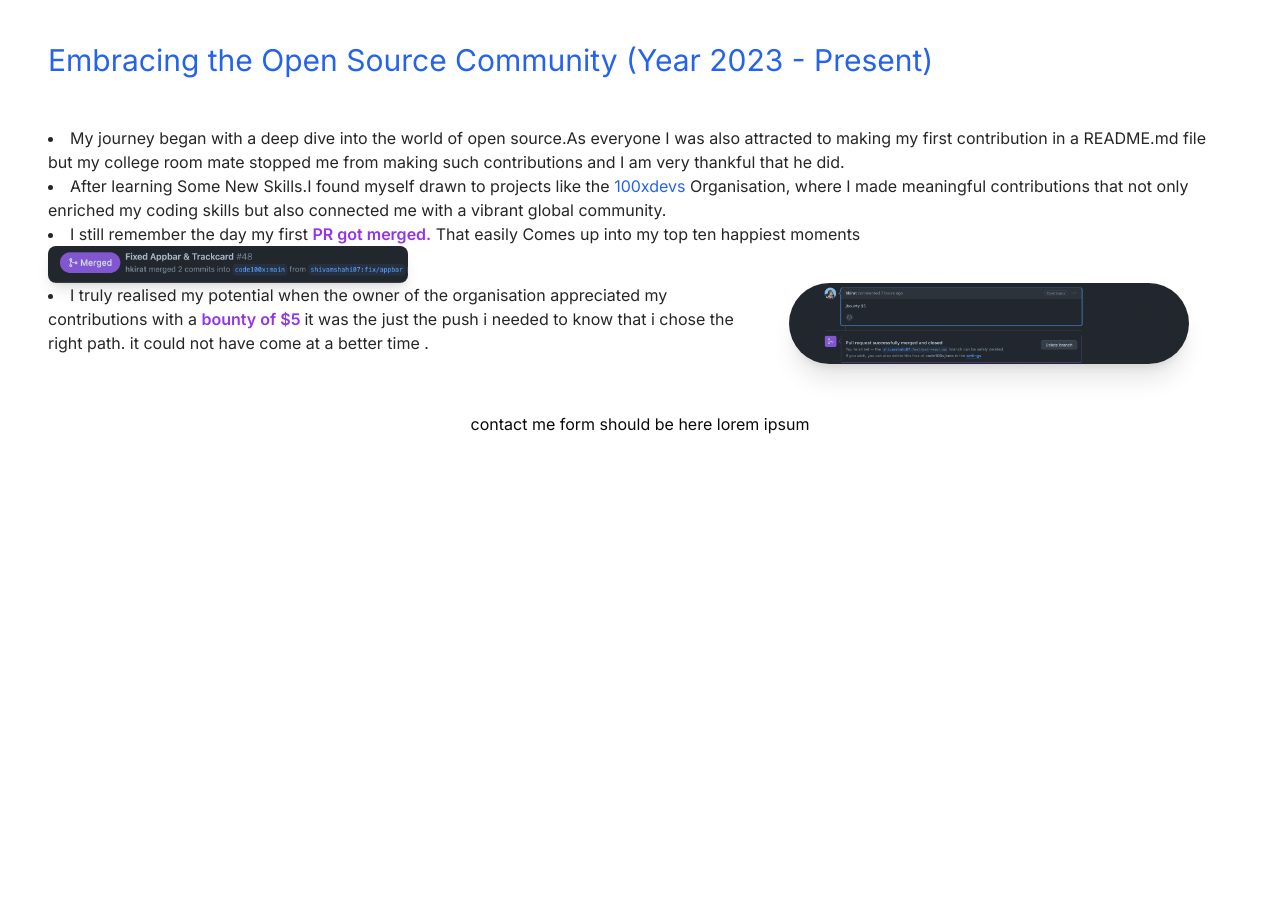
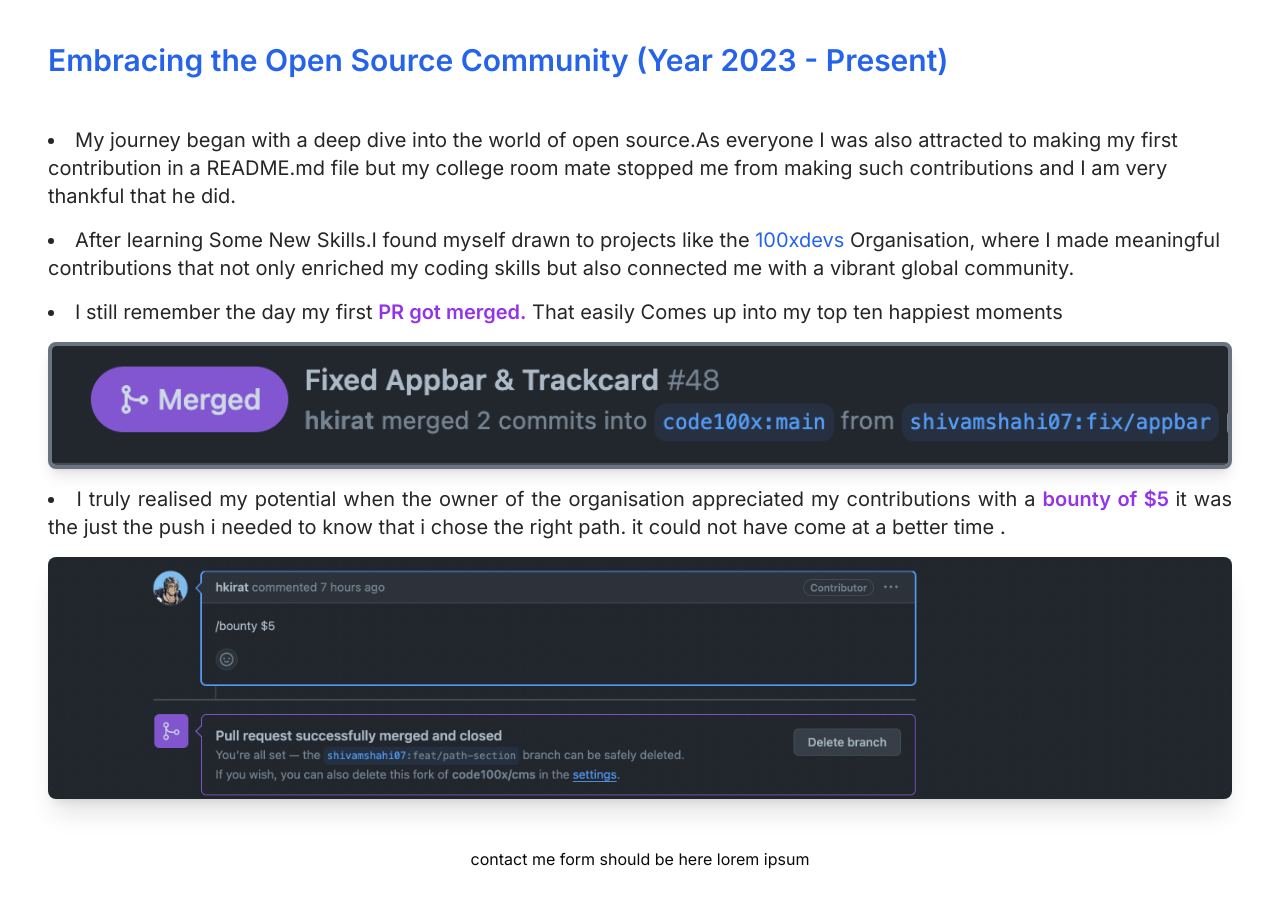
Before and after one commit to shivamshahi07/Portfolio, a Next.js app: page / in a window 1280 px wide. Shown: the part 2400-3304 px from the top of the page. Before the commit the page ends 2916 px from the top, so only its background shows below. Built offline with nearby package versions, Linux system fonts and the light colour scheme.

Commit message:
refac:exp section

```diff
--- a/components/landing/experience/bounty-pr.tsx
+++ b/components/landing/experience/bounty-pr.tsx
@@ -7,7 +7,7 @@
   return (
     <motion.div
       className={cn(
-        "w-full items-center justify-center col-span-2",
+        "w-full items-center justify-center col-span-2 ",
         onDesktop ? "md:flex hidden" : "flex md:hidden mb-2 -mt-4"
       )}
       initial={{ opacity: 0 }}
--- a/components/landing/experience/experience.tsx
+++ b/components/landing/experience/experience.tsx
@@ -2,24 +2,28 @@
 import Image from "next/image";
 import Link from "next/link";
 import BountyAvatar from "@/components/landing/experience/bounty-pr";
+import bounty from "@/public/images/bounty-pr.png";
 const Exp = () => {
   return (
-    <main className="" id="exp">
-      <h2 className=" text-teal-500 dark:text-teal-700 w-full flex flex-col gap-y-2 items-center justify-center px-4 md:px-36 lg:px-48 mt-12 scroll-mt-20 text-3xl md:text-4xl font-semibold mb-3 md:mb-4">
+    <main className="">
+      <h2
+        className=" text-teal-500 dark:text-teal-700 w-full flex flex-col gap-y-2 items-center justify-center px-4 md:px-36 lg:px-48 mt-12 scroll-mt-20 text-3xl md:text-4xl font-semibold mb-3 md:mb-4"
+        id="exp"
+      >
         My Journey
       </h2>
-      <div className="text-neutral-800 dark:text-neutral-300">
+      <div className="text-neutral-800 dark:text-neutral-300 ">
         <div>
           <p>
-            My journey has been nothing short of an adventure. Here&#39;s a glimpse
-            of my development journey:
+            My journey has been nothing short of an adventure. Here&#39;s a
+            glimpse of my development journey:
           </p>
 
-          <h1 className="text-3xl text-blue-600 dark:text-indigo-500 mt-12 mb-12 ">
+          <h1 className="text-3xl text-blue-600 dark:text-indigo-500 mt-12 mb-12 font-semibold ">
             Embracing the Open Source Community (Year 2023 - Present)
           </h1>
 
-          <div>
+          <div className="space-y-4 text-xl ">
             <li className="">
               My journey began with a deep dive into the world of open source.As
               everyone I was also attracted to making my first contribution in a
@@ -41,24 +45,24 @@
               enriched my coding skills but also connected me with a vibrant
               global community.
             </li>
-            <li>
-              I still remember the day my first{" "}
-              <span className="text-purple-600 font-semibold">
-                PR got merged.
-              </span>{" "}
-              That easily Comes up into my top ten happiest moments
-              <span id="img">
+            <div className="flex-col my-3 ">
+              <li className="w-full text-justify mb-4  ">
+                I still remember the day my first{" "}
+                <span className="text-purple-600 font-semibold">
+                  PR got merged.
+                </span>{" "}
+                That easily Comes up into my top ten happiest moments
+                </li>
                 <Image
                   src={first}
-                  width={360}
-                  height={300}
+                  width={1400}
+                  height={250}
                   alt="first PR"
-                  className="rounded-lg hover:scale-110 transition-all duration-300 shadow-lg"
+                  className="rounded-lg  shadow-lg border-4 border-gray-500 "
                 />
-              </span>
-            </li>
-            <div className="flex">
-              <li className="flex-grow ">
+            </div>
+            <div className="flex-col my-3  ">
+              <li className="w-full text-justify mb-4 ">
                 I truly realised my potential when the owner of the organisation
                 appreciated my contributions with a{" "}
                 <span className="text-purple-600 font-semibold">
@@ -67,8 +71,14 @@
                 it was the just the push i needed to know that i chose the right
                 path. it could not have come at a better time .
               </li>
-
-              <BountyAvatar onDesktop={true} />
+              <Image
+                src={bounty}
+                alt={"Bounty pr"}
+                className="rounded-lg shadow-xl w-full "
+                height={250}
+                width={1000}
+              />
+              {/* <BountyAvatar onDesktop={true} /> */}
 
               {/* <Image
                 src={bounty}
@@ -80,7 +90,7 @@
             </div>
           </div>
           <div className="mt-12">
-            <BountyAvatar onDesktop={false} />
+            {/* <BountyAvatar onDesktop={false} /> */}
           </div>
         </div>
       </div>
--- a/package.json
+++ b/package.json
@@ -22,6 +22,7 @@
     "react": "^18",
     "react-dom": "^18",
     "react-icons": "^5.0.1",
+    "sharp": "^0.33.2",
     "tailwind-merge": "^2.2.1",
     "tailwindcss-animate": "^1.0.7",
     "vaul": "^0.9.0"
```
Also changed, not shown: public/images/Screenshot 2024-02-22 at 4.07.27 PM.png (added), 1 other file (tests, documents, lock files or other folders).
